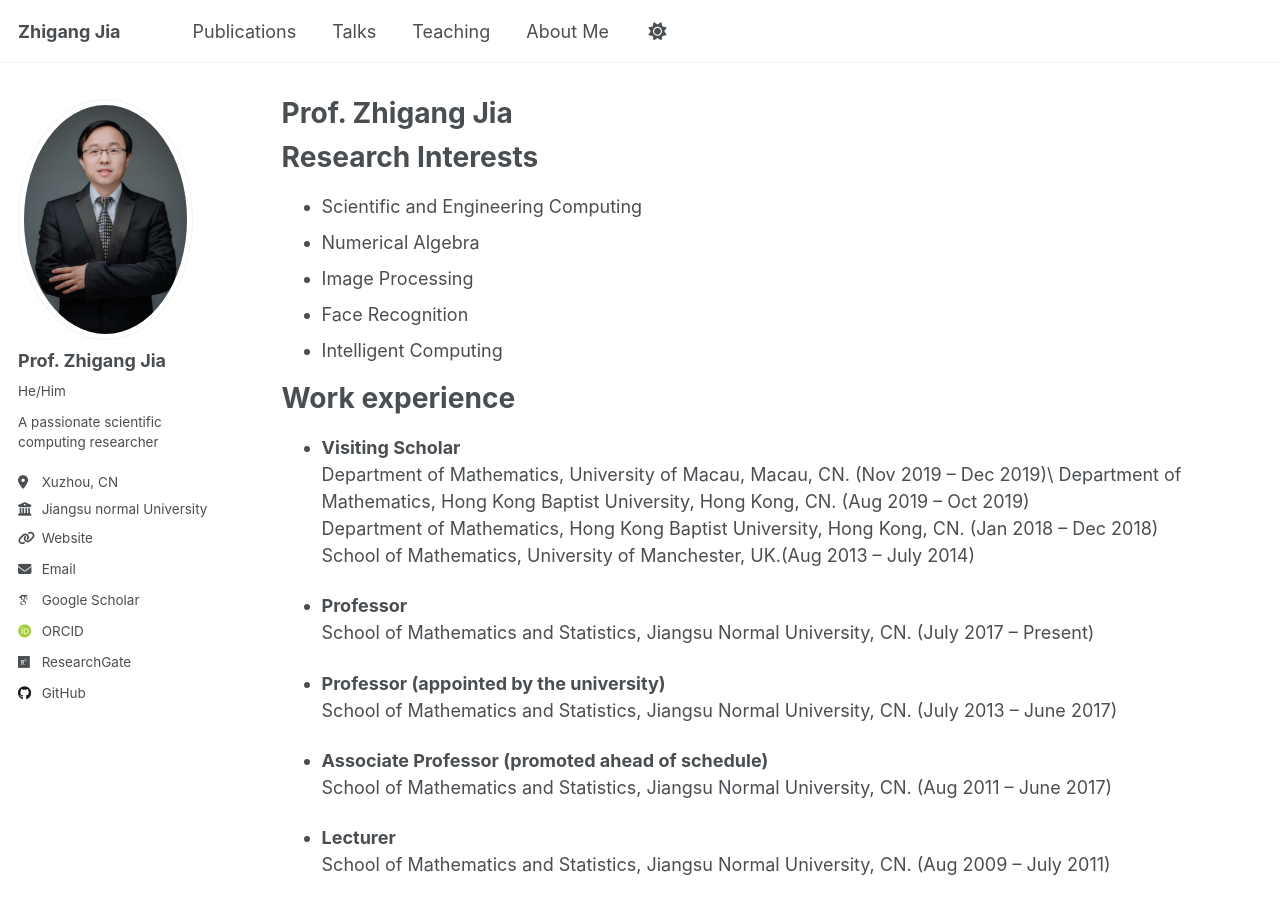
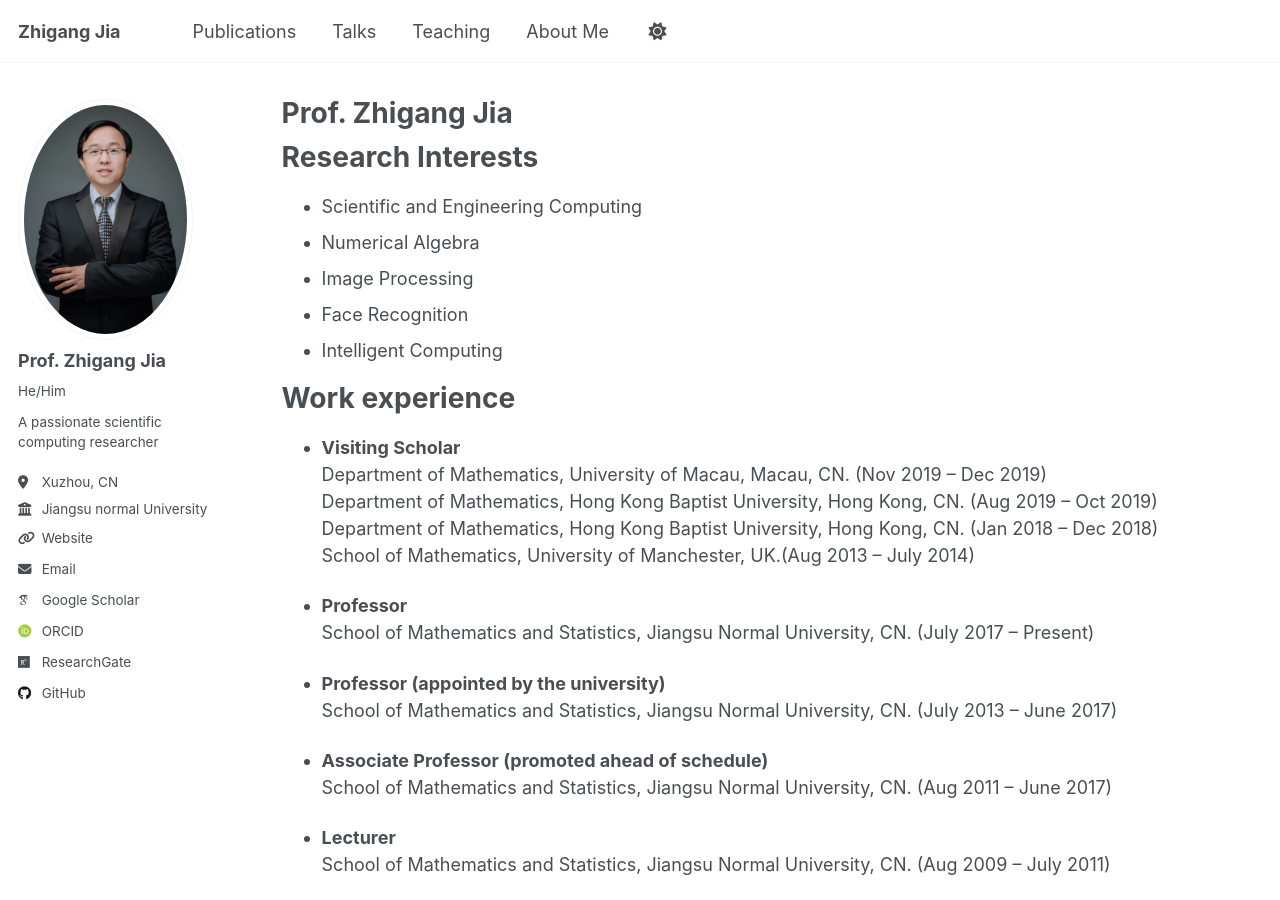
Before and after one commit to Zhigang-JIA/Zhigang-JIA.github.io, a Jekyll site: the page built from _pages/cv.md, in a window 1280 px wide and 900 px high. Built offline with Jekyll 4.4.1, drawn with Linux system fonts in a browser that asks for light colours; some web fonts are replaced; a script that is not in the unit is left out.

Commit message:
Update cv.md

```diff
--- a/_pages/cv.md
+++ b/_pages/cv.md
@@ -20,9 +20,9 @@ Research Interests
 Work experience
 ======
 * **Visiting Scholar**
-  Department of Mathematics, University of Macau, Macau, CN. (Nov 2019 – Dec 2019)\
-  Department of Mathematics, Hong Kong Baptist University, Hong Kong, CN. (Aug 2019 – Oct 2019)\\
-  Department of Mathematics, Hong Kong Baptist University, Hong Kong, CN. (Jan 2018 – Dec 2018)\\
+  Department of Mathematics, University of Macau, Macau, CN. (Nov 2019 – Dec 2019)
+  Department of Mathematics, Hong Kong Baptist University, Hong Kong, CN. (Aug 2019 – Oct 2019)
+  Department of Mathematics, Hong Kong Baptist University, Hong Kong, CN. (Jan 2018 – Dec 2018)
   School of Mathematics, University of Manchester, UK.(Aug 2013 – July 2014)
 
 * **Professor**
```
